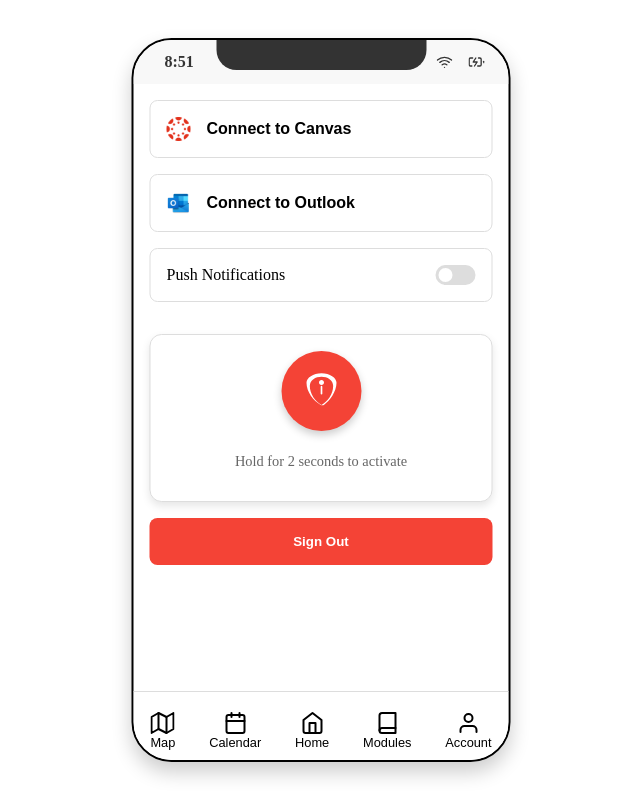
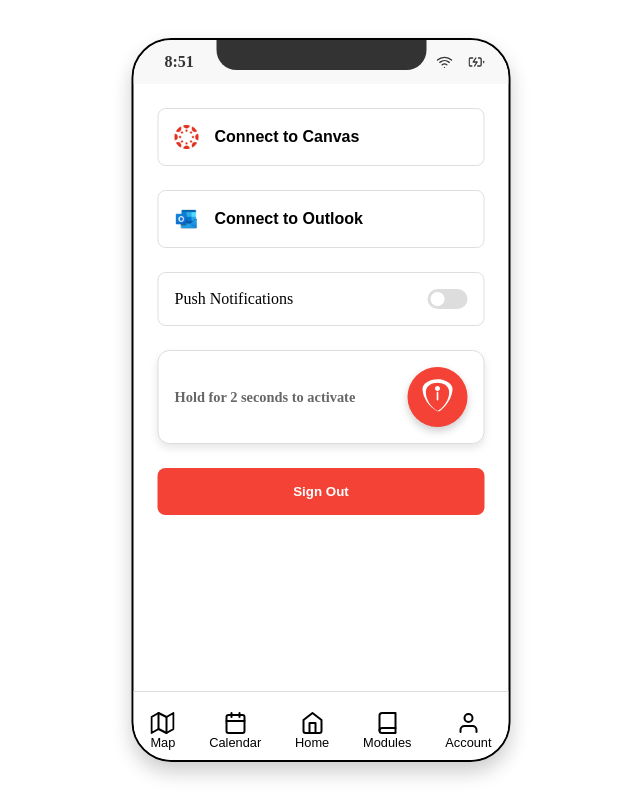
Before and after one commit to OwenAEdwards/Bearcat-Mobile, a Svelte app: page / in a window 1280 px wide. Both pictures are taken after a click on the button "Account". Shown: the whole page, without its empty margins (319-959 px from the left). Built offline with nearby package versions, Linux system fonts and the light colour scheme.

Commit message:
i want security button, i make security button

```diff
--- a/src/components/Account.svelte
+++ b/src/components/Account.svelte
@@ -42,8 +42,8 @@
   .settings-container {
     display: flex;
     flex-direction: column;
-    gap: 1rem;
-    padding: 1rem;
+    gap: 1.5rem;
+    padding: 1.5rem;
     color: #000;
   }
 
@@ -130,7 +130,7 @@
 
   .emergency-button-container {
     display: flex;
-    flex-direction: column;
+    flex-direction: row;
     align-items: center;
     gap: 0.5rem;
     padding: 1rem;
@@ -139,15 +139,14 @@
     background: #fff;
     box-shadow: 0 4px 8px rgba(0, 0, 0, 0.1);
     text-align: center;
-    margin-top: 1rem;
   }
 
   .emergency-icon-button {
     background-color: #f44336;
     color: #fff;
     border: none;
-    width: 80px;
-    height: 80px;
+    width: 60px;
+    height: 60px;
     border-radius: 50%;
     display: flex;
     align-items: center;
@@ -156,11 +155,6 @@
     box-shadow: 0 4px 8px rgba(0, 0, 0, 0.2);
     outline: none;
     transition: transform 0.2s ease, box-shadow 0.2s ease;
-  }
-
-  .emergency-icon-button:hover {
-    transform: scale(1.1);
-    box-shadow: 0 6px 12px rgba(0, 0, 0, 0.3);
   }
 
   .emergency-icon svg {
@@ -172,6 +166,8 @@
   .emergency-info {
     font-size: 0.9rem;
     color: #666;
+    font-weight: bold;
+    margin-right: auto;
   }
 </style>
 
@@ -199,6 +195,7 @@
 
   <!-- Emergency Button -->
   <div class="emergency-button-container">
+    <p class="emergency-info">Hold for 2 seconds to activate</p>
     <button
       class="emergency-icon-button"
       on:mousedown={onHoldStart}
@@ -216,7 +213,7 @@
         </svg>
       </div>
     </button>
-    <p class="emergency-info">Hold for 2 seconds to activate</p>
+
   </div>
 
   <!-- Sign Out Button -->
```
